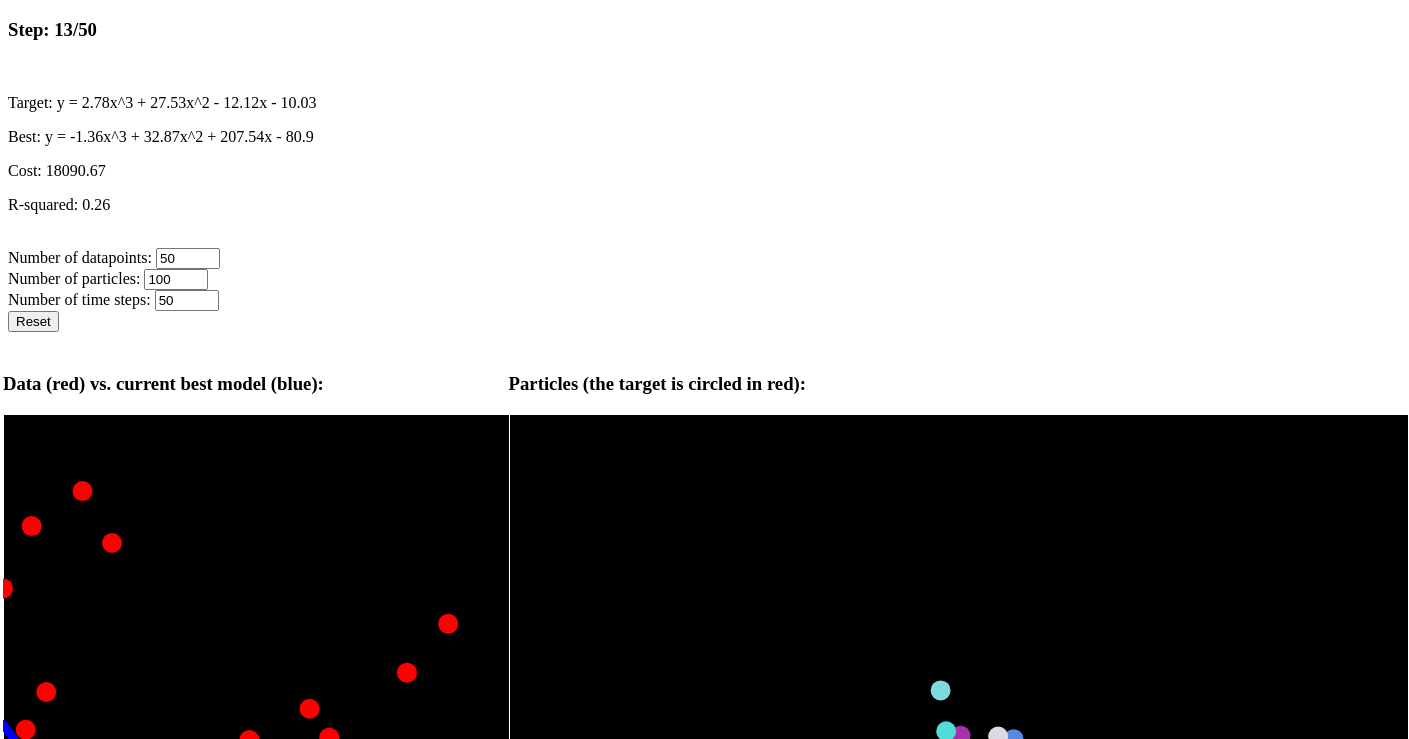
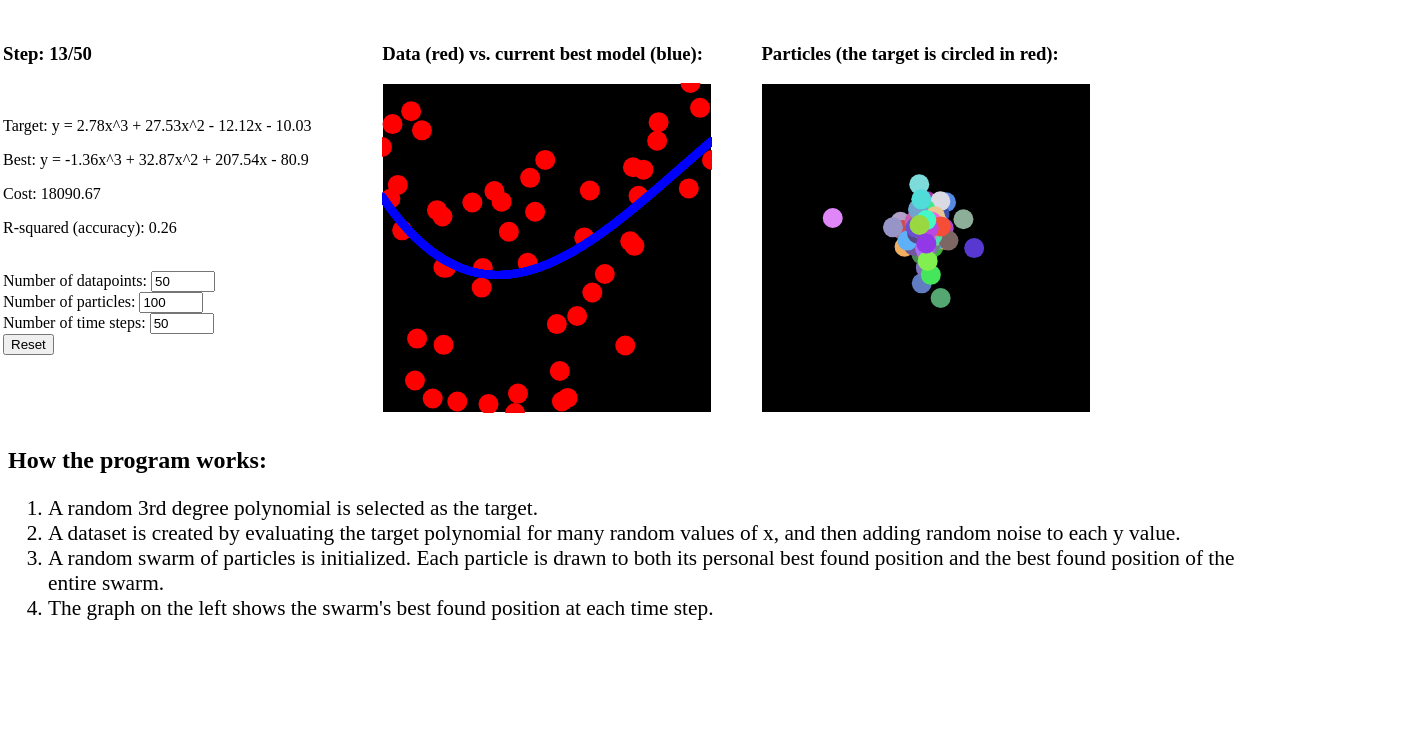
Before and after one commit to faulhat/particles, a website with bundled scripts: page index.html in a window 1280 px wide. Shown: the part 61-800 px from the top of the page, 1409 px wide, since content can reach past the window. Built offline with nearby package versions, Linux system fonts and the light colour scheme.

Commit message:
Fixed CSS so that I can put this on my blog.

```diff
--- a/index.html
+++ b/index.html
@@ -9,6 +9,8 @@
 
     <body>
         <h1>Particle Swarm Optimization Simulation</h1>
+        <div id="display">
+            <div class="container">
               <h3 id="step"></h3><br>
               <p id="target"></p>
               <p id="best"></p>
@@ -21,7 +23,7 @@
               <label for="n_steps">Number of time steps:</label>
               <input name="n_steps" id="n_steps" type="number" min="10" max="500" step="10" value="50"><br>
               <button id="reset">Reset</button><br><br>
-        <div id="display">
+            </div>
             <div class="container">
                 <h3>Data (red) vs. current best model (blue):</h3>
                 <canvas id="graph"></canvas>
--- a/script.ts
+++ b/script.ts
@@ -9,10 +9,10 @@ const sim = document.getElementById("sim") as HTMLCanvasElement;
 const graphCtx = graph.getContext("2d");
 const simCtx = sim.getContext("2d");
 
-const GRAPH_WIDTH = graph.width = 900;
-const GRAPH_HEIGHT = graph.height = 900;
-const WIDTH = sim.width = 900;
-const HEIGHT = sim.height = 900;
+const GRAPH_WIDTH = graph.width = 330;
+const GRAPH_HEIGHT = graph.height = 330;
+const WIDTH = sim.width = 330;
+const HEIGHT = sim.height = 330;
 
 // Get a number in range [0, factor)
 function rand(factor: number)
@@ -473,7 +473,7 @@ setInterval(() => {
     stepCtr.innerText = "Step: " + swarm.step + "/" + swarm.n_steps;
     bestText.innerText = "Best: " + swarm.gBest.toString();
     costText.innerText = "Cost: " + twoplaces(swarm.gBestCost);
-    r2Text.innerText = "R-squared: " + twoplaces(swarm.rsquared);
+    r2Text.innerText = "R-squared (accuracy): " + twoplaces(swarm.rsquared);
 }, 25);
 
 const reset = document.getElementById("reset") as HTMLButtonElement;
--- a/style.css
+++ b/style.css
@@ -7,6 +7,6 @@
 }
 
 .container {
-    width: 40%;
+    width: 30%;
     float: left;
 }
```
Lines whose indentation alone changed are shown as unchanged.
